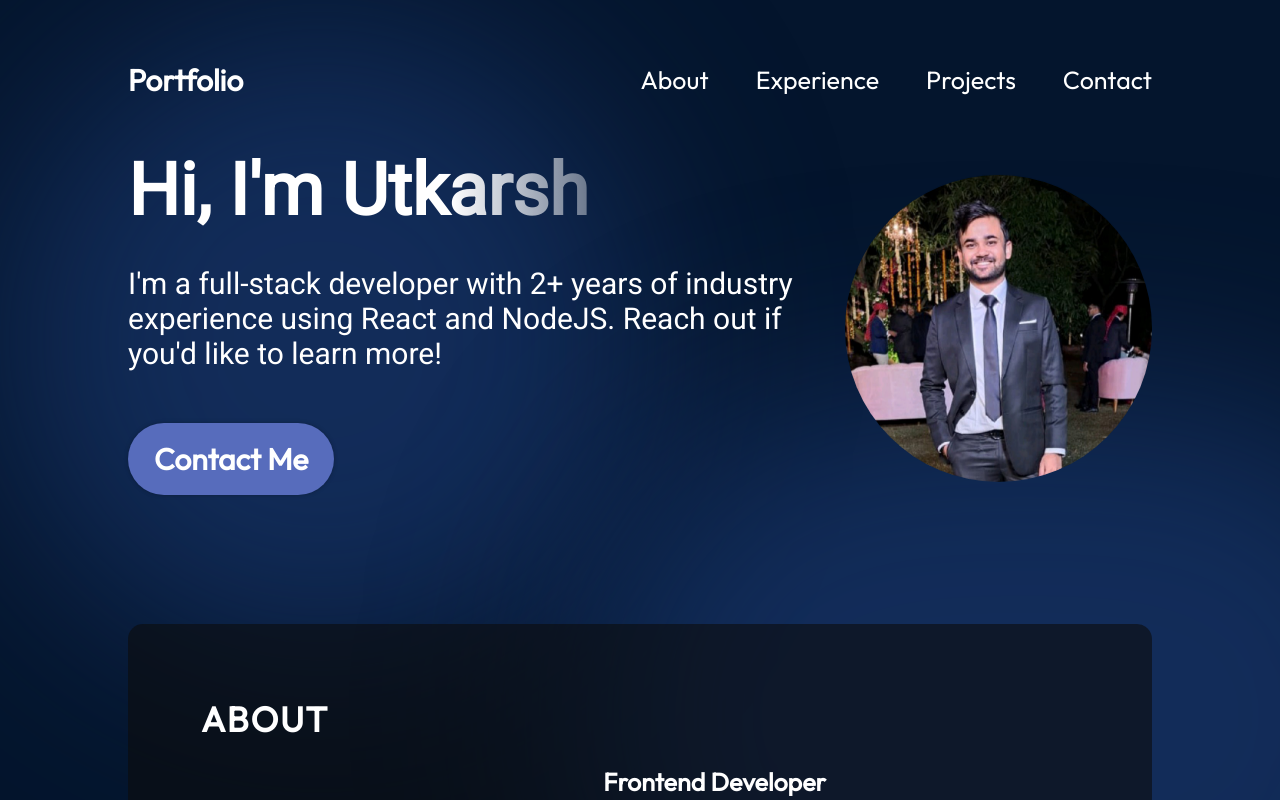
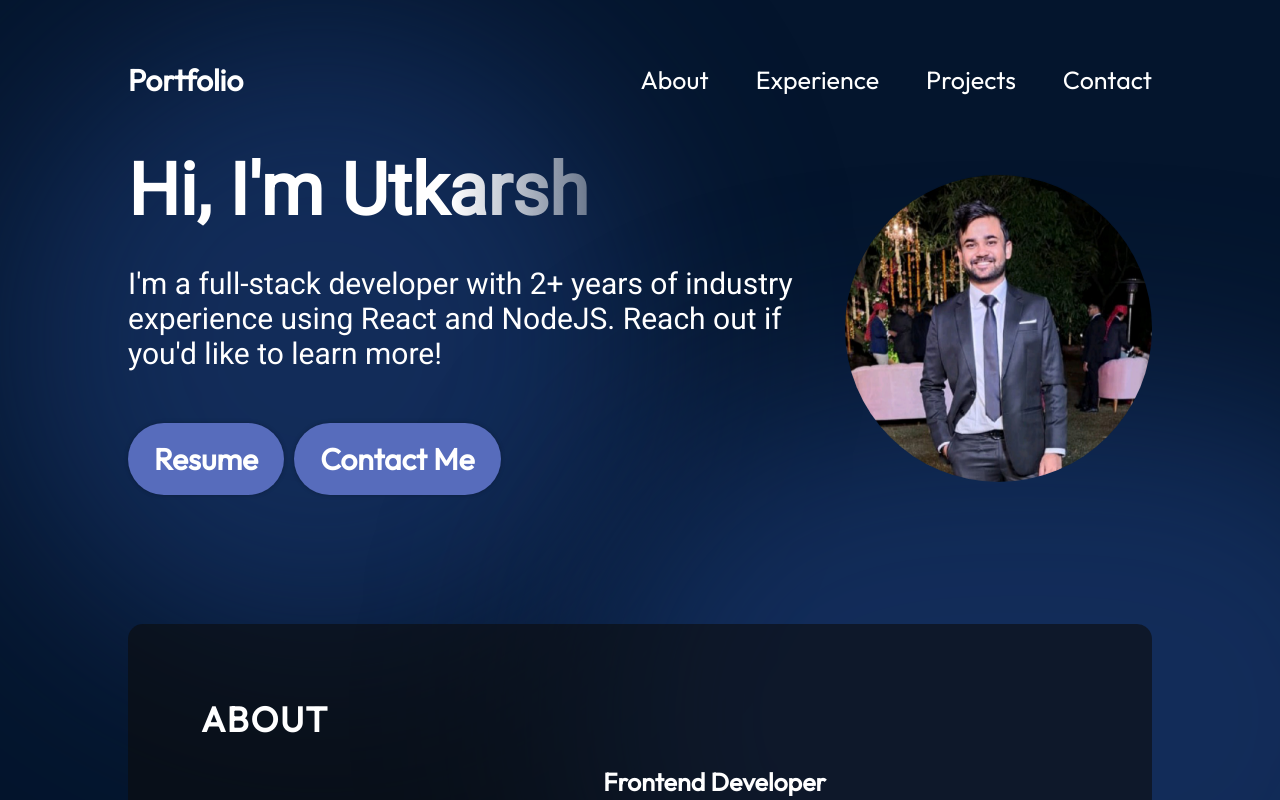
Before and after one commit to utkarshsingh26/portfolio, a React (Vite) app: page / in a window 1280 px wide. Shown: the top 800 px of the page. Built offline with nearby package versions, Linux system fonts and the light colour scheme.

Commit message:
resume button added

```diff
--- a/src/components/Hero/Hero.jsx
+++ b/src/components/Hero/Hero.jsx
@@ -12,9 +12,14 @@ export const Hero = () => {
           I'm a full-stack developer with 2+ years of industry experience using React and
           NodeJS. Reach out if you'd like to learn more!
         </p>
-        <a href="mailto:myemail@email.com" className={styles.contactBtn}>
+        <div className={styles.buttonContainer}>
+        <a href="https://docs.google.com/document/d/1RAQ_O5VKMmYLoyZql6Sax45usqNdrZHkOQxu3q6GghY/edit" target="_blank" className={styles.contactBtn}>
+          Resume
+        </a>
+                <a href="mailto:myemail@email.com" className={styles.contactBtn}>
           Contact Me
         </a>
+        </div>
       </div>
       <img
         src={getImageURL("hero/Utkarsh.jpg")}
--- a/src/components/Hero/Hero.module.css
+++ b/src/components/Hero/Hero.module.css
@@ -9,6 +9,17 @@
   z-index: 1;
   margin-left: 10%;
   margin-right: 10%;
+}
+
+.buttonContainer{
+  display: flex;
+  justify-content: space-between;
+  align-items: center;
+}
+
+.contactBtn{
+  text-align: center;
+  margin-right: 10px;
 }
 
 .content {
```
